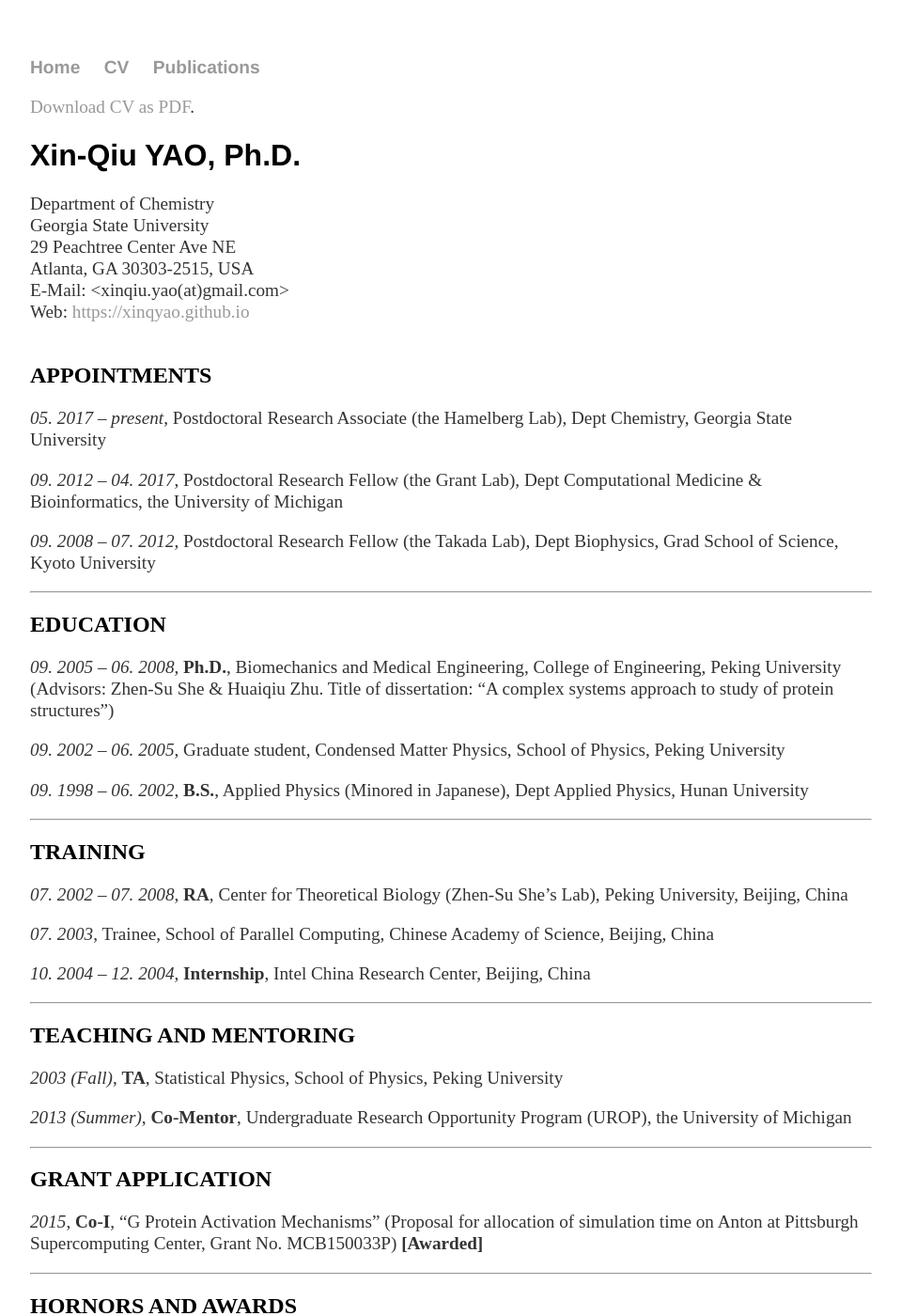
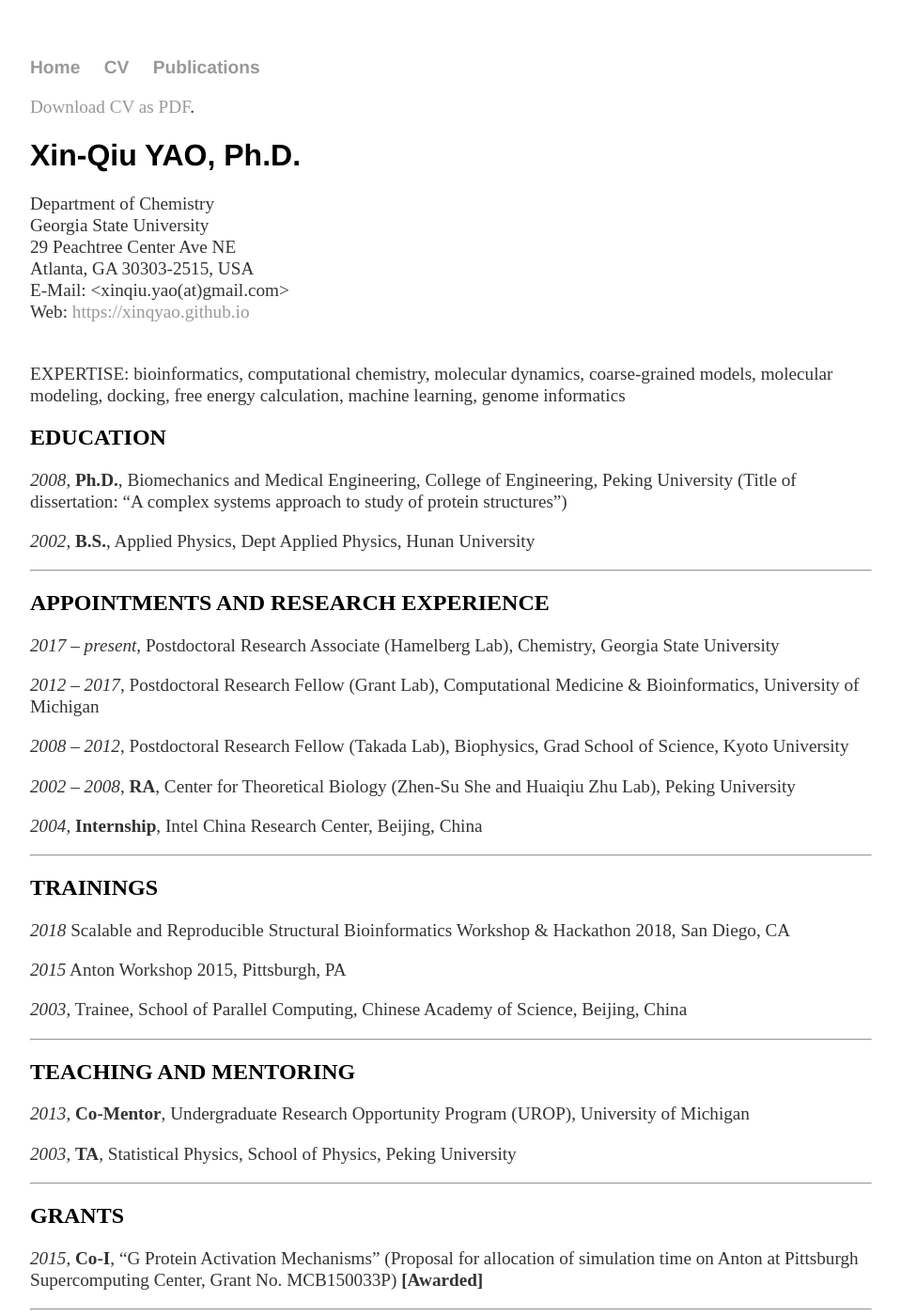
Before and after one commit to xinqyao/xinqyao.github.io, a Jekyll site: the page built from cv/index.md, in a window 1280 px wide and 1400 px high. Shown: the whole window at 94% size, without its empty margins (160-1119 px from the left). Built offline with Jekyll 4.4.1, drawn with Linux system fonts in a browser that asks for light colours; some of the changed text lies outside the part shown.

Commit message:
Update index.md

```diff
--- a/cv/index.md
+++ b/cv/index.md
@@ -14,34 +14,37 @@ E-Mail: <xinqiu.yao(at)gmail.com> <br>
 Web: <https://xinqyao.github.io> <br>
 <br>
 
-## APPOINTMENTS
-<p> <em>05. 2017 – present</em>, Postdoctoral Research Associate (the Hamelberg Lab), Dept Chemistry, Georgia State University </p>
-<p> <em>09. 2012 – 04. 2017</em>, Postdoctoral Research Fellow (the Grant Lab), Dept Computational Medicine & Bioinformatics, the University of Michigan </p>
-<p> <em>09. 2008 – 07. 2012</em>, Postdoctoral Research Fellow (the Takada Lab), Dept Biophysics, Grad School of Science, Kyoto University </p>
+EXPERTISE: bioinformatics, computational chemistry, molecular dynamics, coarse-grained models, molecular modeling, docking, free energy calculation, machine learning, genome informatics
+
+## EDUCATION
+<p> <em>2008</em>, <strong> Ph.D.</strong>, Biomechanics and Medical Engineering, College of Engineering, Peking University (Title of dissertation: “A complex systems approach to study of protein structures”) </p>
+<p> <em>2002</em>, <strong>B.S.</strong>, Applied Physics, Dept Applied Physics, Hunan University </p>
 ---
 
-## EDUCATION
-<p> <em>09. 2005 – 06. 2008</em>, <strong> Ph.D.</strong>, Biomechanics and Medical Engineering, College of Engineering, Peking University (Advisors: Zhen-Su She & Huaiqiu Zhu. Title of dissertation: “A complex systems approach to study of protein structures”) </p>
-<p> <em>09. 2002 – 06. 2005</em>, Graduate student, Condensed Matter Physics, School of Physics, Peking University </p>
-<p> <em>09. 1998 – 06. 2002</em>, <strong>B.S.</strong>, Applied Physics (Minored in Japanese), Dept Applied Physics, Hunan University </p>
+## APPOINTMENTS AND RESEARCH EXPERIENCE
+<p> <em>2017 – present</em>, Postdoctoral Research Associate (Hamelberg Lab), Chemistry, Georgia State University </p>
+<p> <em>2012 – 2017</em>, Postdoctoral Research Fellow (Grant Lab), Computational Medicine & Bioinformatics, University of Michigan </p>
+<p> <em>2008 – 2012</em>, Postdoctoral Research Fellow (Takada Lab), Biophysics, Grad School of Science, Kyoto University </p>
+<p> <em>2002 – 2008</em>, <strong>RA</strong>, Center for Theoretical Biology (Zhen-Su She and Huaiqiu Zhu Lab), Peking University </p>
+<p> <em>2004</em>, <strong>Internship</strong>, Intel China Research Center, Beijing, China </p>
 ---
 
-## TRAINING
-<p> <em>07. 2002 – 07. 2008</em>, <strong>RA</strong>, Center for Theoretical Biology (Zhen-Su She’s Lab), Peking University, Beijing, China </p>
-<p> <em>07. 2003</em>, Trainee, School of Parallel Computing, Chinese Academy of Science, Beijing, China </p>
-<p> <em>10. 2004 – 12. 2004</em>, <strong>Internship</strong>, Intel China Research Center, Beijing, China </p>
+## TRAININGS
+<p> <em>2018</em>	Scalable and Reproducible Structural Bioinformatics Workshop & Hackathon 2018, San Diego, CA </p>
+<p> <em>2015</em>	Anton Workshop 2015, Pittsburgh, PA </p>
+<p> <em>2003</em>, Trainee, School of Parallel Computing, Chinese Academy of Science, Beijing, China </p>
 ---
 
 ## TEACHING AND MENTORING
-<p> <em>2003 (Fall)</em>, <strong>TA</strong>, Statistical Physics, School of Physics, Peking University </p>
-<p> <em>2013 (Summer)</em>, <strong>Co-Mentor</strong>, Undergraduate Research Opportunity Program (UROP), the University of Michigan </p>
+<p> <em>2013</em>, <strong>Co-Mentor</strong>, Undergraduate Research Opportunity Program (UROP), University of Michigan </p>
+<p> <em>2003</em>, <strong>TA</strong>, Statistical Physics, School of Physics, Peking University </p>
 ---
 
-## GRANT APPLICATION
+## GRANTS
 <p> <em>2015</em>, <strong>Co-I</strong>, “G Protein Activation Mechanisms” (Proposal for allocation of simulation time on Anton at  Pittsburgh Supercomputing Center, Grant No. MCB150033P) <strong>[Awarded]</strong> </p>
 ---
 
-## HORNORS AND AWARDS
+## HONORS AND AWARDS
 <p> <em>2011</em>, <strong>The Best Talk</strong>, “The 13th Annual Meeting of Chinese Life Science Association”, Kyoto, Japan </p>
 <p> <em>2010</em>, <strong>The Best Poster</strong>, “The 2nd Biosupercomputing Symposium”, Tokyo, Japan </p>
 <p> <em>2008</em>, General Presentation Award, “Bio-rad Forum of Graduate Students”, Peking University, Beijing, China </p>
@@ -49,31 +52,24 @@ Web: <https://xinqyao.github.io> <br>
 <p> <em>1999</em>, General Scholarship, Hunan University, Changsha, China </p>
 ---
 
-## AFFILLIATIONS AND SOCIAL SERVICES
-
-*Academic*
-<p> <em>2009 – present</em>, Membership, Biophysical Society </p>
-<p> <em>2010 – 2012</em>, Membership, Biophysical Society of Japan </p>
-
-*Non-academic*
-<p> <em>2009 – 2012</em>, General Secretary, Chinese Scholars Association in Kyoto </p>
-<p> <em>1999 – 2002</em>, Student Committee, Dept. Applied Physics, Hunan University </p>
-<p> <em>1998 – 1999</em>, President Assistant, Philately Society, Hunan University </p>
+## PROFESSIONAL MEMBERSHIP
+<p> <em>2018 - present</em>, American Chemical Society </p>
+<p> <em>2009 – present</em>, Biophysical Society </p>
+<p> <em>2010 – 2012</em>, Biophysical Society of Japan </p>
 ---
 
 ## SKILLS
 OS: Linux, Windows, Mac OS X <br>
 Software: Amber, Gromacs, AutoDock, Modeller, VMD, PyMol, etc. <br>
 Programming: R, C/C++, FORTRAN, BASH, Perl, Python, Tcl, etc. <br>
-Language: Mandarin Chinese (native), English (fluent), Japanese (daily communication) <br>
-Expertise: molecular dynamics, coarse-grained molecular modeling and simulation, normal mode analysis, free energy calculation (FEP, umbrella sampling, MM-GB/SA, LIE), comparative modeling, docking, PCA, HMM, Bayesian network, dynamic Bayesian network, neural network
+Language: Mandarin Chinese, English <br>
 
 ---
 
 ## REVIEWER
 *Journals*
 
-BMC Bioinformatics, PLoS ONE, Proteins, J Mol Graph Model, J Phys Chem, J Bioinform Comput Biol, Comp Biol & Chem
+Proteins, BMC Bioinformatics, PLoS ONE, J Mol Graph Model, J Phys Chem, J Bioinform Comput Biol, Comp Biol & Chem, Chem Phys Lett
 
 *Conferences*
 
```
